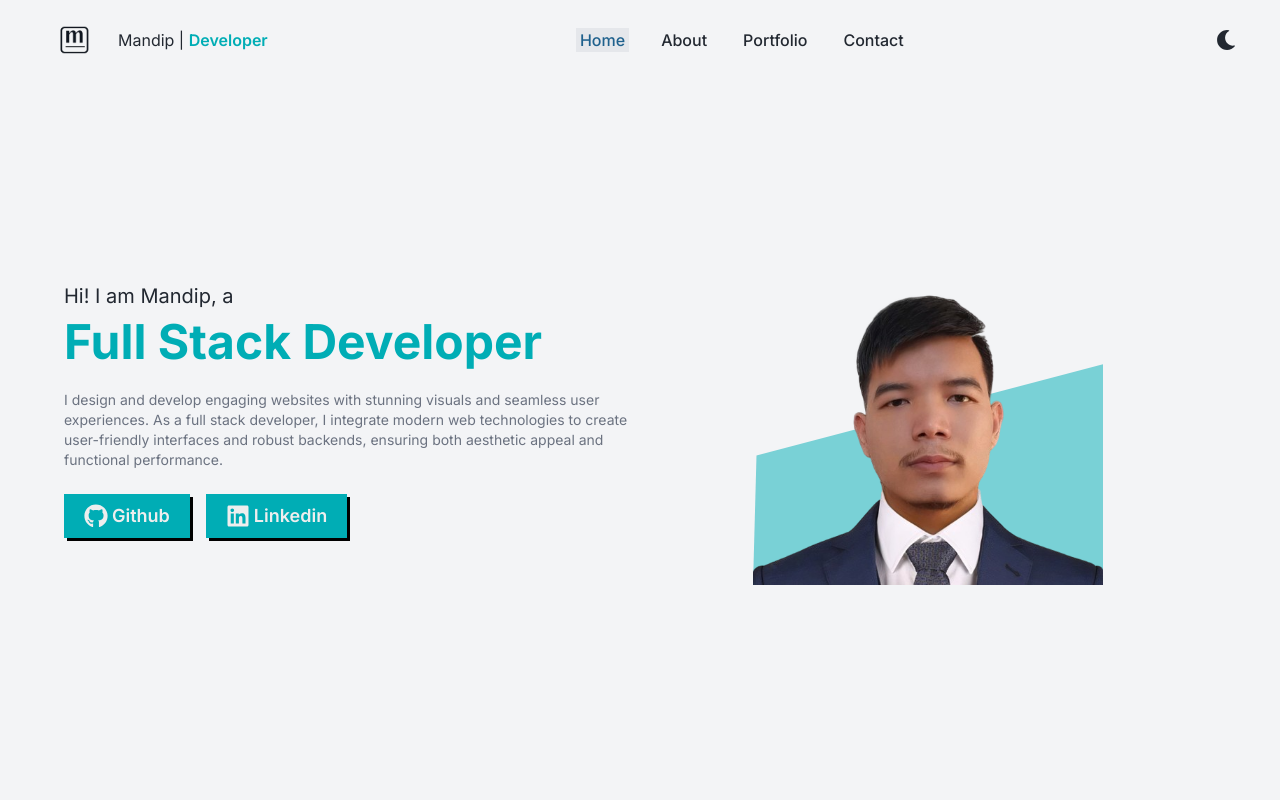
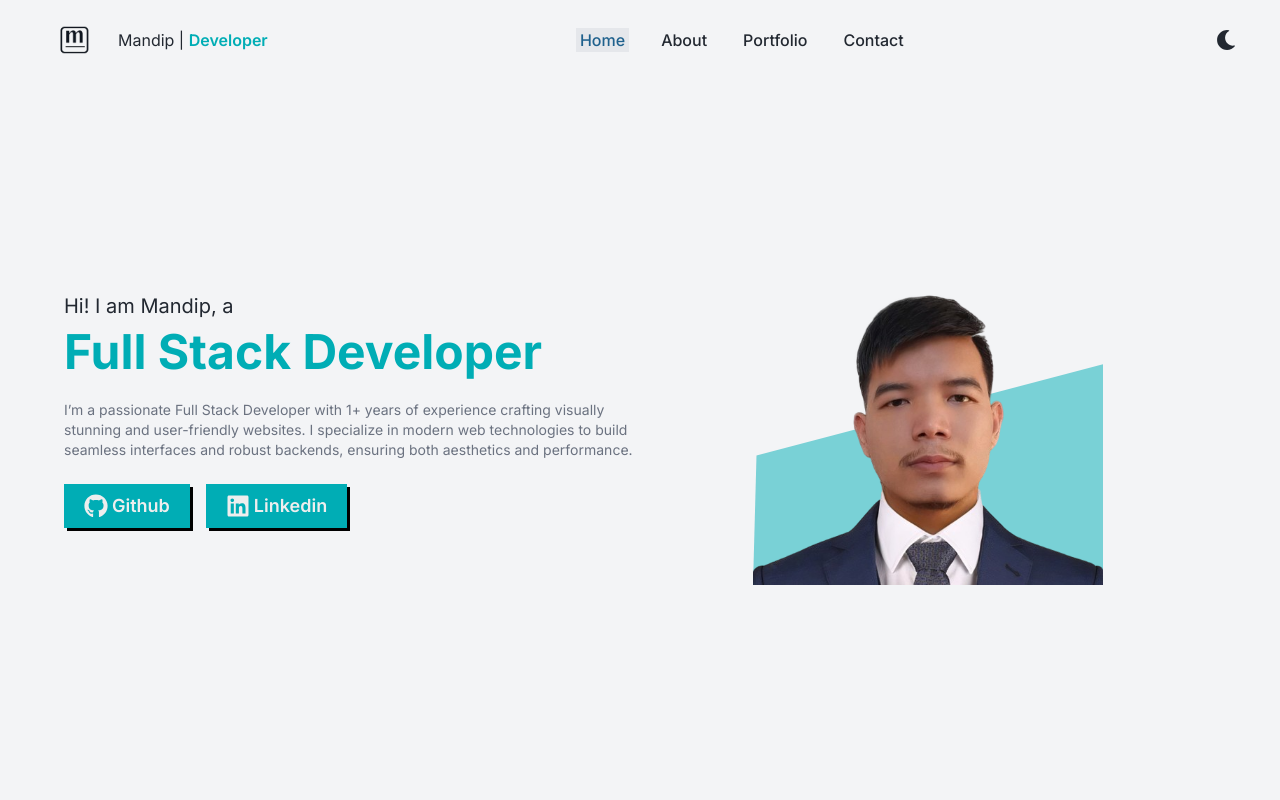
Before and after one commit to mandiptmg/latest-portfolio, a Next.js app: page / in a window 1280 px wide. Shown: the top 800 px of the page. Built offline with nearby package versions, Linux system fonts and the light colour scheme.

Commit message:
Update content in hero section

```diff
--- a/src/components/hero/Hero.tsx
+++ b/src/components/hero/Hero.tsx
@@ -19,11 +19,7 @@ const Hero = () => {
               Full stack developer
             </p>
             <p className="text-sm my-6 dark:text-gray-200 text-gray-500">
-              I design and develop engaging websites with stunning visuals and
-              seamless user experiences. As a full stack developer, I integrate
-              modern web technologies to create user-friendly interfaces and
-              robust backends, ensuring both aesthetic appeal and functional
-              performance.
+            I’m a passionate Full Stack Developer with 1+ years of experience crafting visually stunning and user-friendly websites. I specialize in modern web technologies to build seamless interfaces and robust backends, ensuring both aesthetics and performance.
             </p>
             <div className="flex items-center gap-4">
               <button
```
